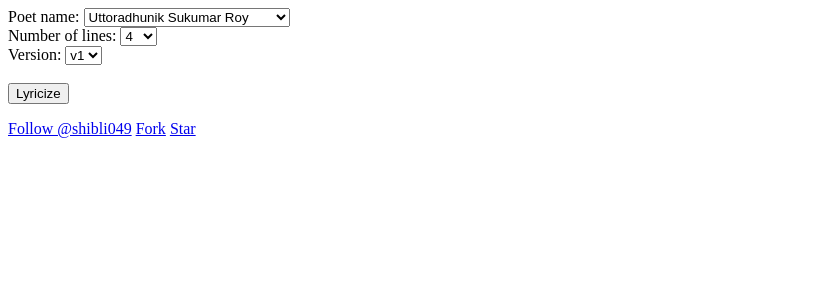
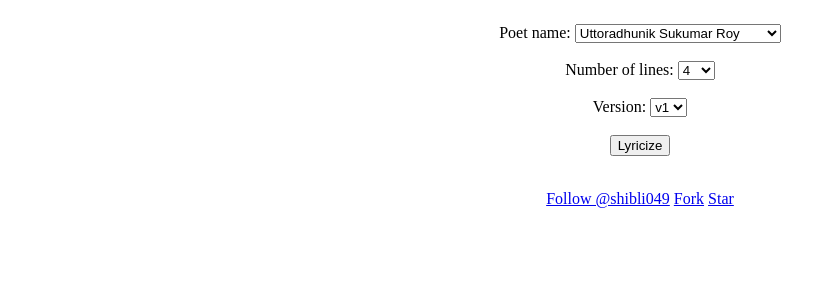
Before and after one commit to shibli049/lyr_bn, a Flask app: page / in a window 1280 px wide. Shown: the top 300 px of the page, without its empty margins (0-836 px from the left). Run offline with Flask 2, Linux system fonts and the light colour scheme; some libraries are stand-ins or nearby versions.

Commit message:
format style

```diff
--- a/templates/index.html
+++ b/templates/index.html
@@ -1,5 +1,7 @@
 <html>
  <body>
+   <div align="center" style="padding-top:20px; padding:1em;">
+
   <form action="{{ url_for('lyrics') }}" method="post" class="lyrics">
       Poet name:
       <!-- <input name="artist" type="text" /> -->
@@ -9,12 +11,14 @@
           {% endfor %}
         </select>
       <br />
+      <br />
       Number of lines:
       <select name="lines">
         {% for n in range(4,11) %}
           <option value="{{n}}">{{n}}</option>
         {% endfor %}
       </select>
+      <br />
       <br />
       Version:
       <select name="version">
@@ -25,9 +29,11 @@
       <br /><br />
       <input class="button" type="submit" value="Lyricize">
   </form>
+  <br />
   <a href="https://twitter.com/shibli049" class="twitter-follow-button" data-show-count="false">Follow @shibli049</a><script async src="//platform.twitter.com/widgets.js" charset="utf-8"></script>
   <a class="github-button" href="https://github.com/shibli049/lyr_bn/fork" data-icon="octicon-repo-forked" data-count-href="/shibli049/lyr_bn/network" data-count-api="/repos/shibli049/lyr_bn#forks_count" data-count-aria-label="# forks on GitHub" aria-label="Fork shibli049/lyr_bn on GitHub">Fork</a>
   <a class="github-button" href="https://github.com/shibli049/lyr_bn" data-icon="octicon-star" data-count-href="/shibli049/lyr_bn/stargazers" data-count-api="/repos/shibli049/lyr_bn#stargazers_count" data-count-aria-label="# stargazers on GitHub" aria-label="Star shibli049/lyr_bn on GitHub">Star</a>
   <script async defer src="https://buttons.github.io/buttons.js"></script>
+   </div>
  </body>
 </html>
--- a/templates/lyrics.html
+++ b/templates/lyrics.html
@@ -12,10 +12,11 @@
    <form action="{{ url_for('index') }}">
     <input type="submit" value="Do it again!" />
    </form>
-  </div>
+
   <a href="https://twitter.com/shibli049" class="twitter-follow-button" data-show-count="false">Follow @shibli049</a><script async src="//platform.twitter.com/widgets.js" charset="utf-8"></script>
   <a class="github-button" href="https://github.com/shibli049/lyr_bn/fork" data-icon="octicon-repo-forked" data-count-href="/shibli049/lyr_bn/network" data-count-api="/repos/shibli049/lyr_bn#forks_count" data-count-aria-label="# forks on GitHub" aria-label="Fork shibli049/lyr_bn on GitHub">Fork</a>
   <a class="github-button" href="https://github.com/shibli049/lyr_bn" data-icon="octicon-star" data-count-href="/shibli049/lyr_bn/stargazers" data-count-api="/repos/shibli049/lyr_bn#stargazers_count" data-count-aria-label="# stargazers on GitHub" aria-label="Star shibli049/lyr_bn on GitHub">Star</a>
   <script async defer src="https://buttons.github.io/buttons.js"></script>
+  </div>
  </body>
 </html>
```
Lines whose indentation alone changed are shown as unchanged.
